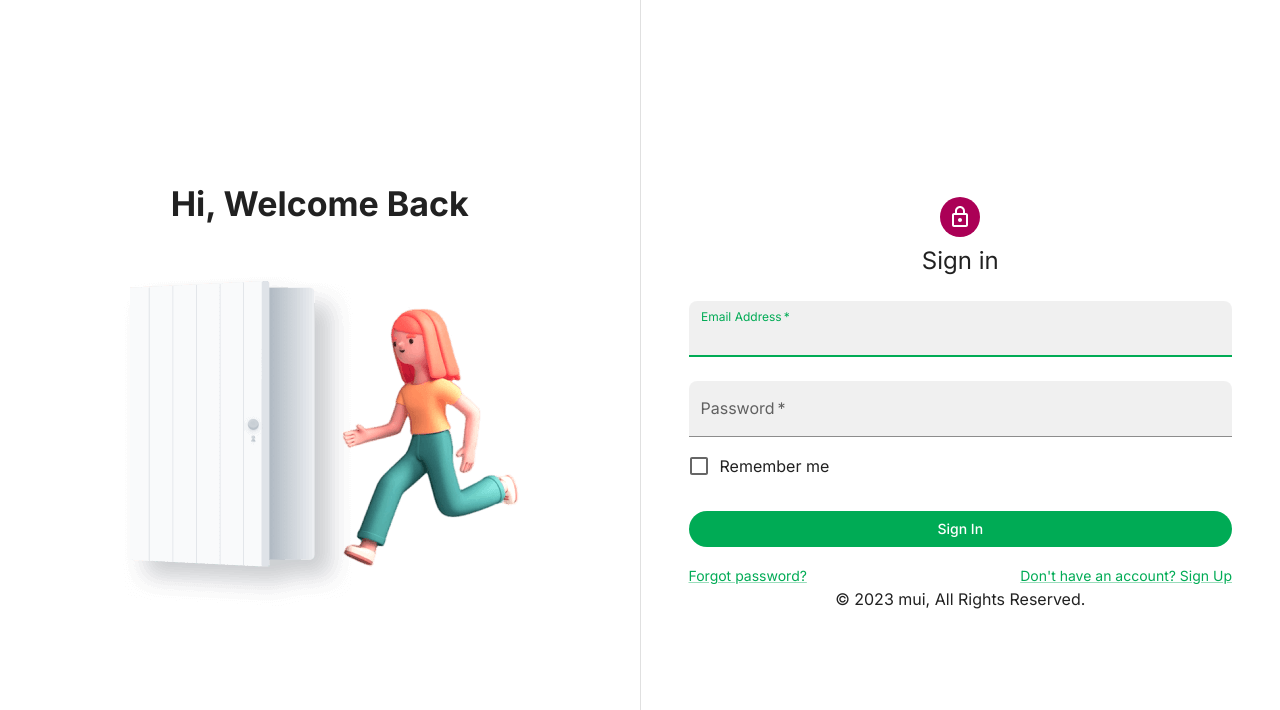
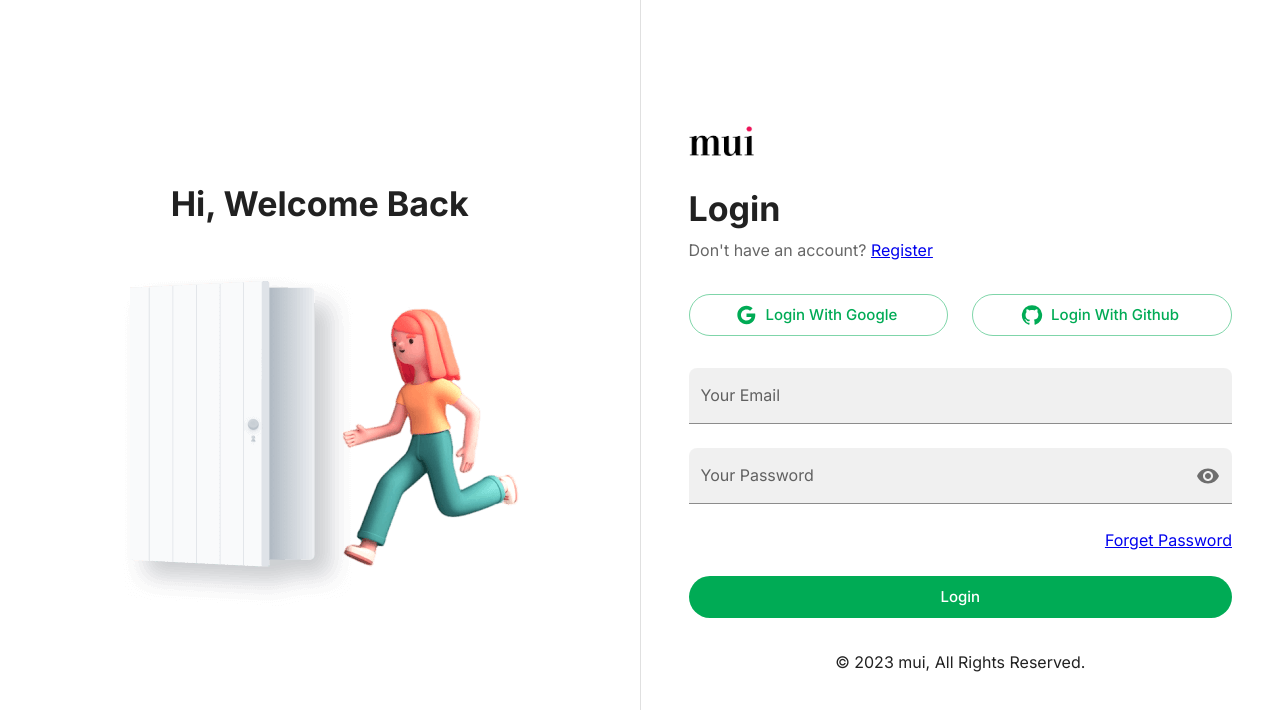
Before and after one commit to mdpahlovi/PhoneCareHub, a Next.js app: page /login in a window 1280 px wide. Shown: the top 710 px of the page. Built offline with nearby package versions, Linux system fonts and the light colour scheme.

Commit message:
[Done] Login & Register Page

```diff
--- a/src/app/(Auth)/layout.tsx
+++ b/src/app/(Auth)/layout.tsx
@@ -1,10 +1,10 @@
 import Image from "next/image";
-import { Copyright } from "@/exports/mui";
 import { Divider, Grid } from "@mui/material";
+import { Copyright, ThemedLogo } from "@/exports/mui";
 import LayoutTitle from "@/components/Auth/LayoutTitle";
 
 export default function AuthLayout({ children }: React.PropsWithChildren) {
-    const gap = { xs: 3, sm: 4, lg: 6 };
+    const gap = { xs: 3, sm: 8, md: 4, lg: 6 };
     const mdHidden = { xs: "none", md: "flex" };
 
     return (
@@ -14,7 +14,8 @@ export default function AuthLayout({ children }: React.PropsWithChildren) {
                 <Image src="/auth-illustration.png" alt="" width={480} height={360} />
             </Grid>
             <Divider orientation="vertical" flexItem sx={{ display: mdHidden }} />
-            <Grid xs={12} md={7} lg={6} display="flex" direction="column" alignItems="center">
+            <Grid xs={12} md={7} lg={6} marginY={4} display="flex" direction="column" gap={4}>
+                <ThemedLogo />
                 {children}
                 <Copyright />
             </Grid>
--- a/src/app/(Auth)/login/page.tsx
+++ b/src/app/(Auth)/login/page.tsx
@@ -1,55 +1,32 @@
-"use client";
+import Link from "next/link";
+import LoginForm from "@/components/Auth/LoginForm";
+import GoogleIcon from "@mui/icons-material/Google";
+import GitHubIcon from "@mui/icons-material/GitHub";
+import AuthButton from "@/components/Auth/AuthButton";
+import { Stack, Grid, Typography } from "@mui/material";
 
-import { Avatar, Button, TextField, FormControlLabel, Checkbox, Link, Box, Grid, Typography } from "@mui/material";
-import LockOutlinedIcon from "@mui/icons-material/LockOutlined";
+export const metadata = { title: "Login" };
 
 export default function Login() {
     return (
         <>
-            <Avatar sx={{ m: 1, bgcolor: "secondary.main" }}>
-                <LockOutlinedIcon />
-            </Avatar>
-            <Typography component="h1" variant="h5">
-                Sign in
-            </Typography>
-            <Box component="form" noValidate sx={{ mt: 1 }}>
-                <TextField
-                    margin="normal"
-                    required
-                    fullWidth
-                    id="email"
-                    label="Email Address"
-                    name="email"
-                    autoComplete="email"
-                    autoFocus
-                />
-                <TextField
-                    margin="normal"
-                    required
-                    fullWidth
-                    name="password"
-                    label="Password"
-                    type="password"
-                    id="password"
-                    autoComplete="current-password"
-                />
-                <FormControlLabel control={<Checkbox value="remember" color="primary" />} label="Remember me" />
-                <Button type="submit" fullWidth variant="contained" sx={{ mt: 3, mb: 2 }}>
-                    Sign In
-                </Button>
-                <Grid container>
-                    <Grid item xs>
-                        <Link href="#" variant="body2">
-                            Forgot password?
-                        </Link>
-                    </Grid>
-                    <Grid item>
-                        <Link href="#" variant="body2">
-                            {"Don't have an account? Sign Up"}
-                        </Link>
-                    </Grid>
+            <Stack gap={1}>
+                <Typography variant="h4" fontWeight={800}>
+                    Login
+                </Typography>
+                <Typography color="text.secondary">
+                    Don&apos;t have an account? <Link href="/register">Register</Link>
+                </Typography>
+            </Stack>
+            <Grid container flexWrap={{ sm: "nowrap" }} gap={3}>
+                <Grid xs={12} sm={6} component={AuthButton} provider="google" startIcon={<GoogleIcon />} whiteSpace="nowrap">
+                    Login With Google
                 </Grid>
-            </Box>
+                <Grid xs={12} sm={6} component={AuthButton} provider="github" startIcon={<GitHubIcon />} whiteSpace="nowrap">
+                    Login With Github
+                </Grid>
+            </Grid>
+            <LoginForm />
         </>
     );
 }
--- a/src/app/(Auth)/signup/page.tsx
+++ /dev/null
@@ -1,3 +0,0 @@
-export default function Signup() {
-    return <div>Signup</div>;
-}
--- /dev/null
+++ b/src/components/Auth/AuthButton.tsx
@@ -0,0 +1,12 @@
+"use client";
+
+import { signIn } from "next-auth/react";
+import { Button, ButtonProps } from "@mui/material";
+
+type AuthButtonProps = { provider: "google" | "github" } & ButtonProps;
+
+export default function AuthButton(props: AuthButtonProps) {
+    const signInHandler = () => signIn(props.provider, { callbackUrl: "/" });
+
+    return <Button {...props} fullWidth variant="outlined" size="large" onClick={signInHandler} />;
+}
--- /dev/null
+++ b/src/components/Auth/LoginForm.tsx
@@ -0,0 +1,27 @@
+"use client";
+
+import Link from "next/link";
+import { Button } from "@mui/material";
+import Form from "@/components/Forms/Form";
+import loginSchema from "@/validations/loginSchema";
+import FormInput from "@/components/Forms/FormInput";
+import type { LoginFormInput } from "@/types/global";
+
+export default function LoginForm() {
+    const onSubmit = (data: LoginFormInput) => {
+        console.log(data);
+    };
+
+    return (
+        <Form submitHandler={onSubmit} schema={loginSchema}>
+            <FormInput type="email" name="email" label="Your Email" />
+            <FormInput type="password" name="password" label="Your Password" />
+            <Link href="/forget-password" style={{ marginLeft: "auto" }}>
+                Forget Password
+            </Link>
+            <Button type="submit" size="large">
+                Login
+            </Button>
+        </Form>
+    );
+}
--- a/src/components/Forms/Form.tsx
+++ b/src/components/Forms/Form.tsx
@@ -12,7 +12,7 @@ export default function Form({ schema, children, submitHandler }: FormProps) {
 
     return (
         <FormProvider {...methods}>
-            <Stack gap={3} component="form" onSubmit={handleSubmit(onSubmit)}>
+            <Stack width="100%" gap={3} component="form" onSubmit={handleSubmit(onSubmit)}>
                 {children}
             </Stack>
         </FormProvider>
```
Also changed, not shown: src/app/(Auth)/register/page.tsx (added, +19 -0 lines), src/components/Auth/RegisterForm.tsx (added, +28 -0 lines), src/types/global.ts (+13 -0 lines), src/validations/registerSchema.ts (added, +18 -0 lines).
